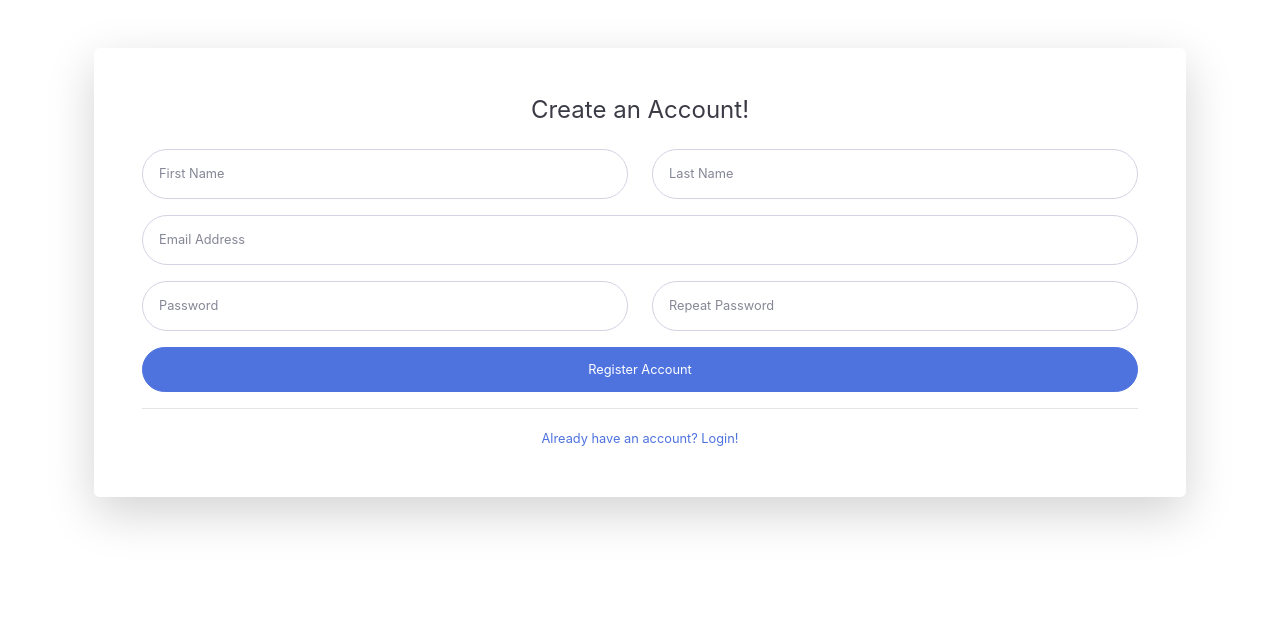
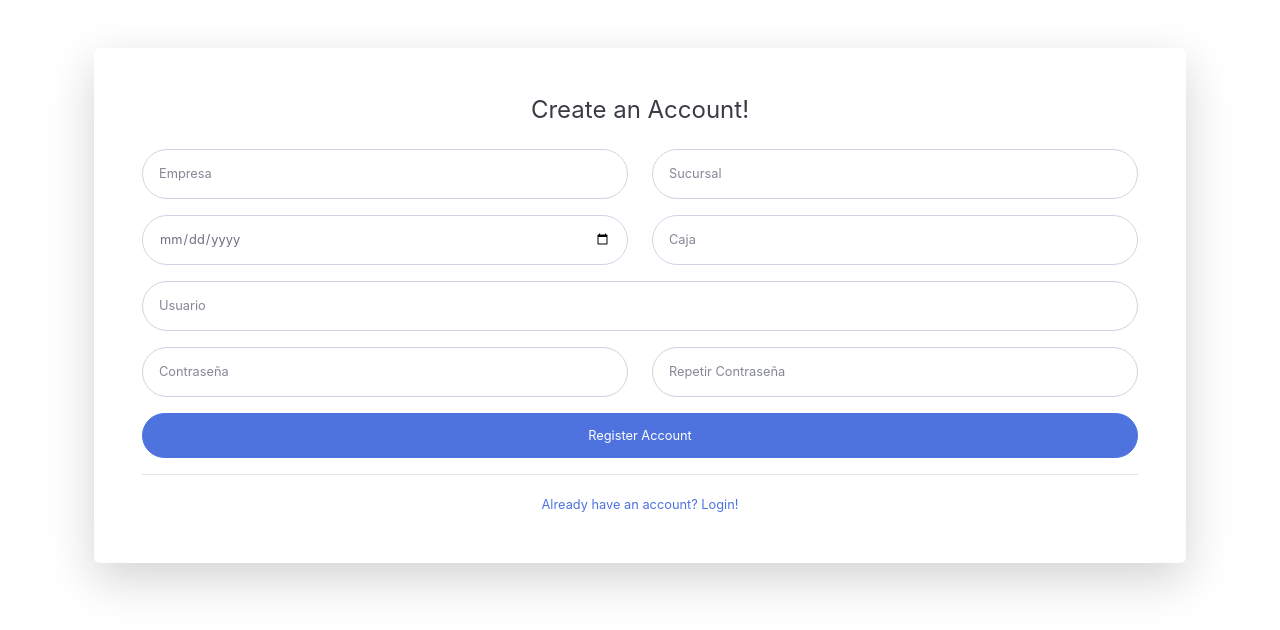
Before and after one commit to zaratec1/fronted-pof, a plain HTML site: page login/register.html in a window 1280 px wide. Drawn offline with nearby package versions, Linux system fonts and the light colour scheme.

Commit message:
fixed forms login

```diff
--- a/login/register.html
+++ b/login/register.html
@@ -29,28 +29,42 @@
 					<h1 class="h4 text-gray-900 mb-4">Create an Account!</h1>
 				  </div>
 				  <form class="user">
+
 					<div class="form-group row">
 					  <div class="col-sm-6 mb-3 mb-sm-0">
-						<input type="text" class="form-control form-control-user" id="exampleFirstName" placeholder="First Name">
+						<input type="text" class="form-control form-control-user" id="empresa" placeholder="Empresa">
 					  </div>
 					  <div class="col-sm-6">
-						<input type="text" class="form-control form-control-user" id="exampleLastName" placeholder="Last Name">
+						<input type="text" class="form-control form-control-user" id="sucursal" placeholder="Sucursal">
 					  </div>
 					</div>
-					<div class="form-group">
-					  <input type="email" class="form-control form-control-user" id="exampleInputEmail" placeholder="Email Address">
-					</div>
+
 					<div class="form-group row">
 					  <div class="col-sm-6 mb-3 mb-sm-0">
-						<input type="password" class="form-control form-control-user" id="exampleInputPassword" placeholder="Password">
+						<input type="date" class="form-control form-control-user" id=fiscal placeholder="Año Fiscal">
 					  </div>
 					  <div class="col-sm-6">
-						<input type="password" class="form-control form-control-user" id="exampleRepeatPassword" placeholder="Repeat Password">
+						<input type="text" class="form-control form-control-user" id="caja" placeholder="Caja">
 					  </div>
 					</div>
+
+					<div class="form-group">
+					  <input type="text" class="form-control form-control-user" id="exampleInputEmail" placeholder="Usuario">
+					</div>
+
+					<div class="form-group row">
+					  <div class="col-sm-6 mb-3 mb-sm-0">
+						<input type="password" class="form-control form-control-user" id="exampleInputPassword" placeholder="Contraseña">
+					  </div>
+					  <div class="col-sm-6">
+						<input type="password" class="form-control form-control-user" id="exampleRepeatPassword" placeholder="Repetir Contraseña">
+					  </div>
+					</div>
+
 					<a href="login.html" class="btn btn-primary btn-user btn-block">
 					  Register Account
 					</a>
+
 				  </form>
 				  <hr>
 
```
Also changed, not shown: dashboard/dash.html (+2 -3 lines), login/login.html (+1 -1 lines).
